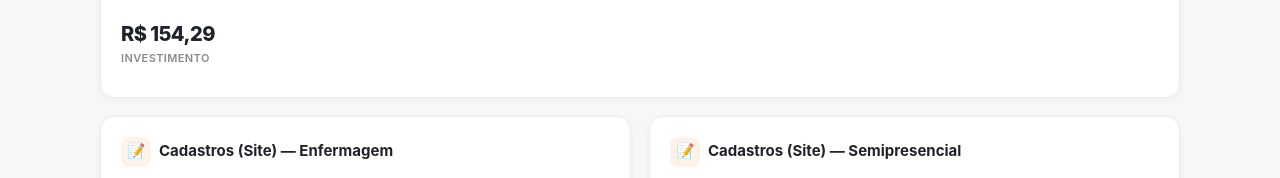
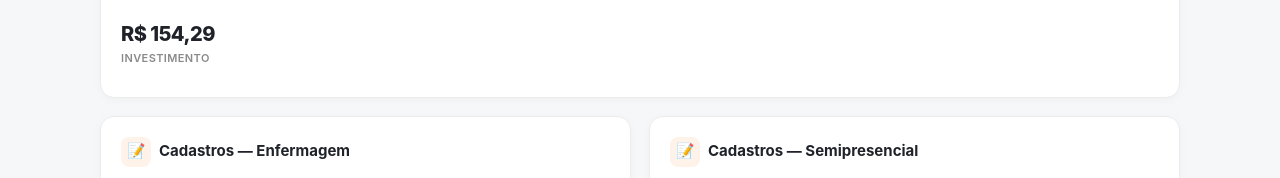
Before and after one commit to publicidadealianza-ai/relatorio-karen, a plain HTML site: page index.html in a window 1280 px wide. Shown: the part 1060-1238 px from the top of the page. Drawn offline with nearby package versions, Linux system fonts and the light colour scheme.

Commit message:
Add files via upload

```diff
--- a/index.html
+++ b/index.html
@@ -154,7 +154,7 @@
       </div>
 
       <div class="card">
-        <h3><span class="ico">📝</span> Cadastros (Site) — Enfermagem</h3>
+        <h3><span class="ico">📝</span> Cadastros — Enfermagem</h3>
         <div class="metrics">
           <div class="metric"><div class="m-val">2.129</div><div class="m-lbl">Alcance</div></div>
           <div class="metric"><div class="m-val">2.912</div><div class="m-lbl">Impressões</div></div>
@@ -164,7 +164,7 @@
       </div>
 
       <div class="card">
-        <h3><span class="ico">📝</span> Cadastros (Site) — Semipresencial</h3>
+        <h3><span class="ico">📝</span> Cadastros — Semipresencial</h3>
         <div class="metrics">
           <div class="metric"><div class="m-val">1.214</div><div class="m-lbl">Alcance</div></div>
           <div class="metric"><div class="m-val">1.718</div><div class="m-lbl">Impressões</div></div>
```
